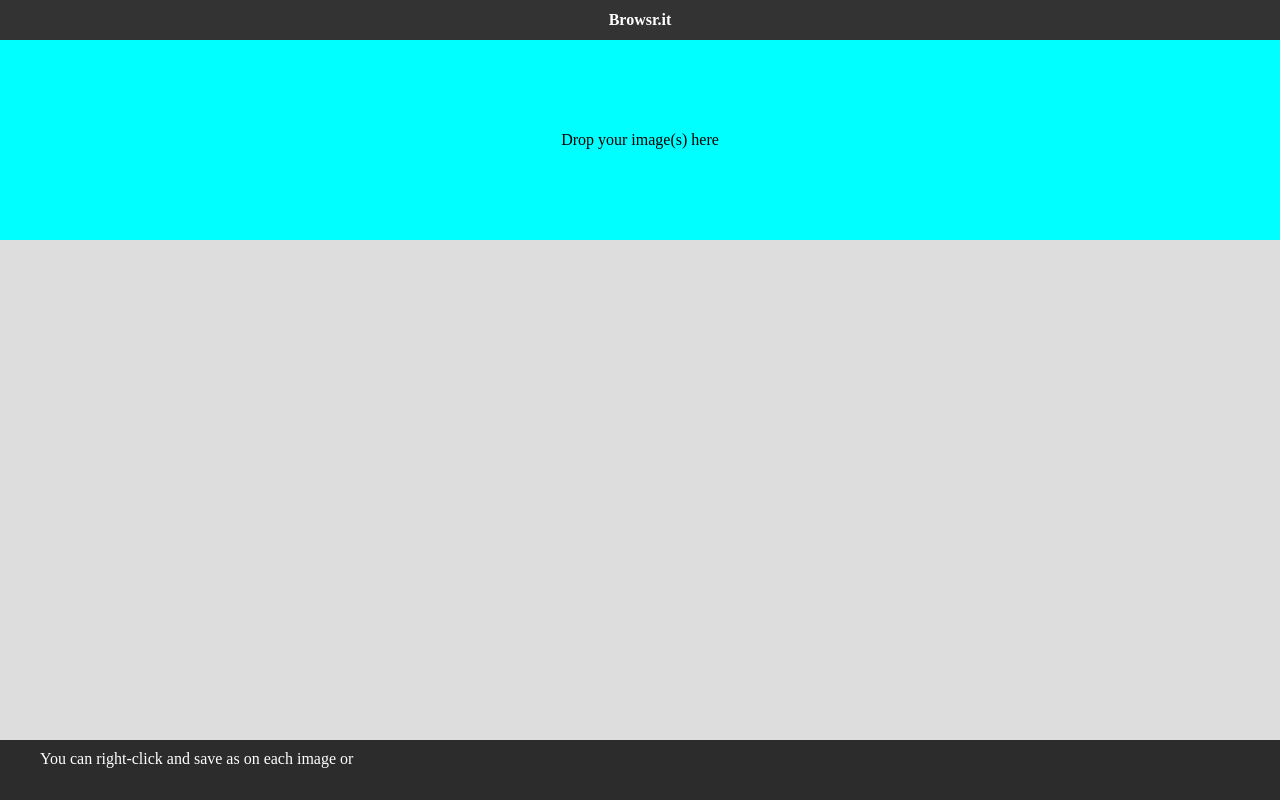
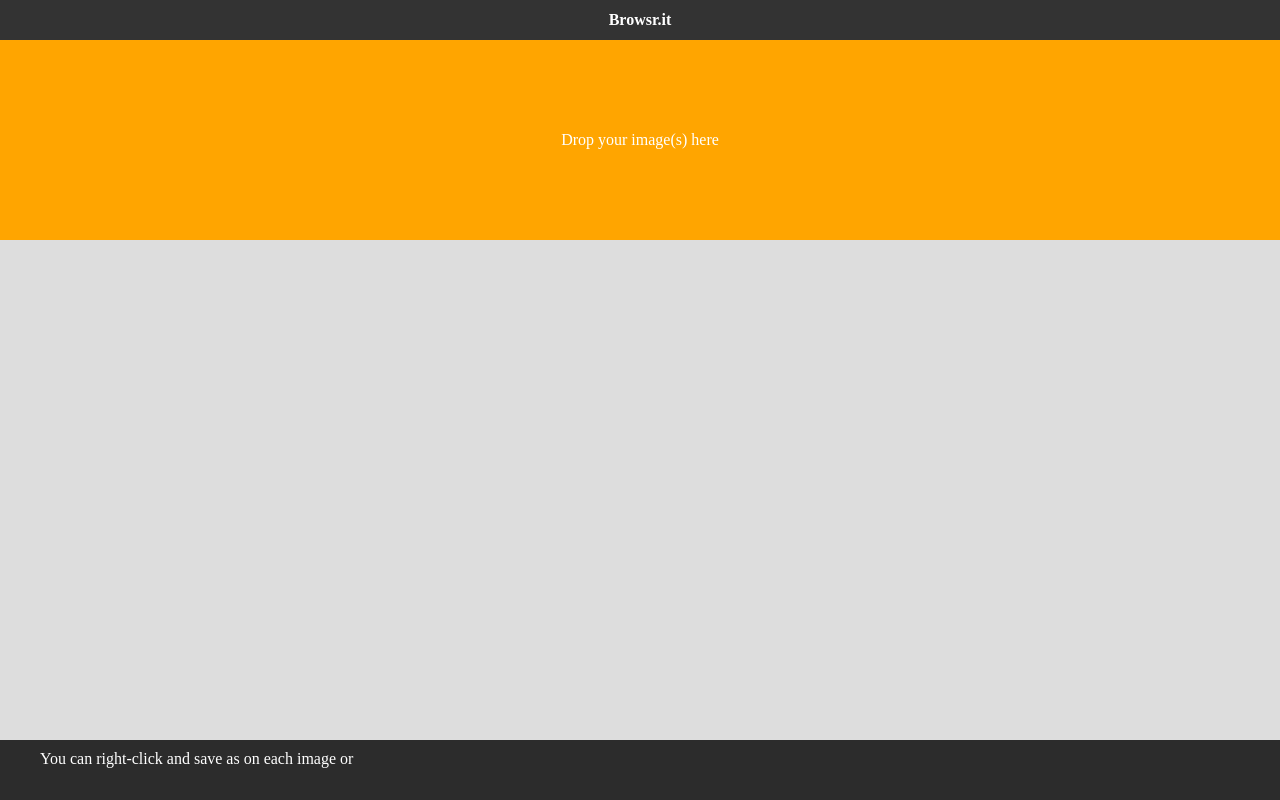
Before and after one commit to axelvaldez/browsr-it, a website: page index.html in a window 1280 px wide. In both pictures the pointer is over the element "Drop your image(s) here". Drawn offline with Linux system fonts and the light colour scheme.

```diff
--- a/css/main.css
+++ b/css/main.css
@@ -48,7 +48,12 @@
     line-height: 200px;
     text-align: center;
     margin: 0 auto;
-    background: cyan;
+    background: #aaa;
+}
+
+.droparea:hover{
+    background: orange;
+    color: #fff;
 }
 
 .images {
```
Also changed, not shown: img/chrome-top-left.png, img/chrome-top-right.png, img/chrome-top.png.
